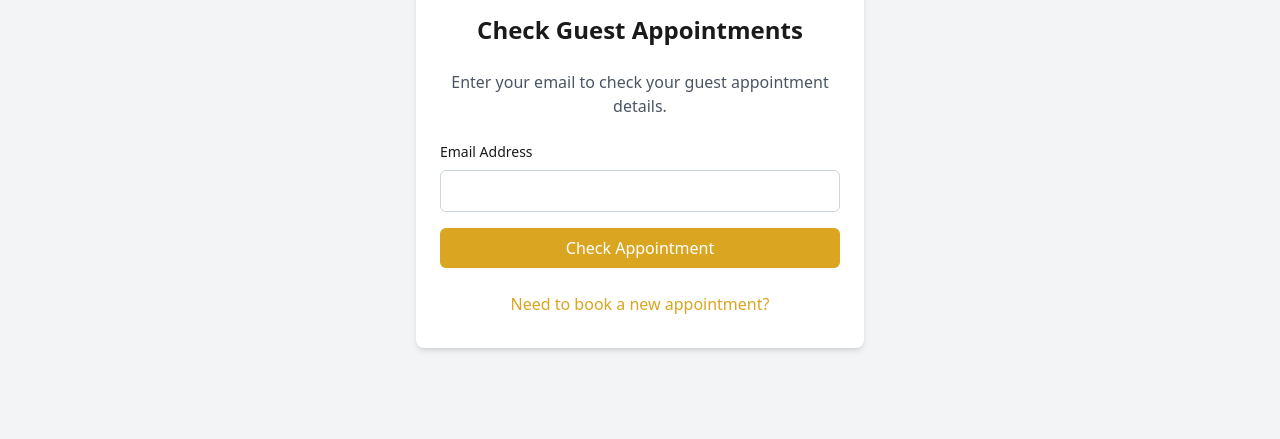
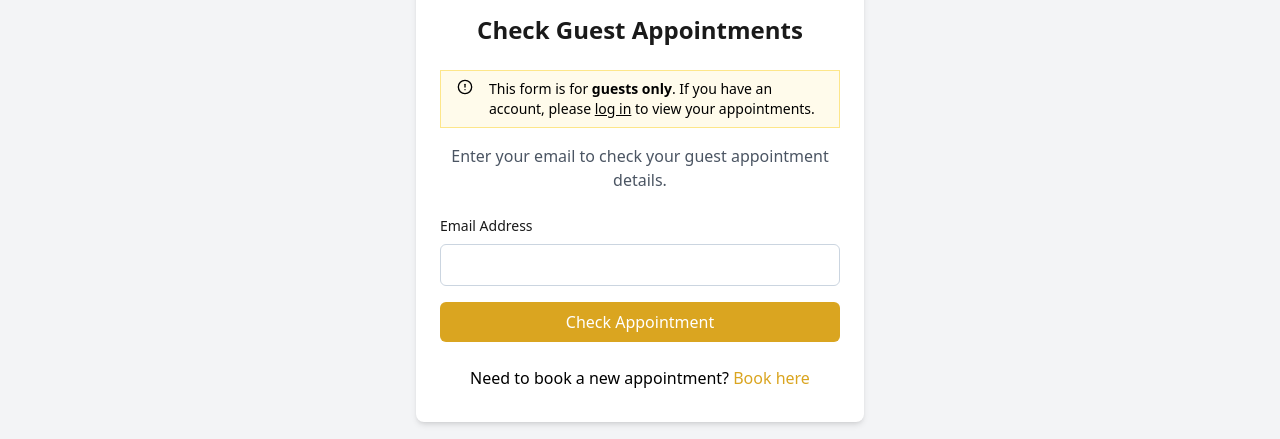
Before and after one commit to Darrenf040/changez-hair-salon, a Next.js app: page /check-appointment in a window 1280 px wide. Shown: the part 130-569 px from the top of the page. Built offline with nearby package versions, Linux system fonts and the light colour scheme; no server answers.

Commit message:
fix: logged in users cant see guest appointment checker page

```diff
--- a/app/check-appointment/page.tsx
+++ b/app/check-appointment/page.tsx
@@ -3,14 +3,15 @@
 import { useState } from "react"
 import { supabase } from "../utils/supabase/supabaseClient"
 import GuestAppointments from "../components/guest appointment/GuestAppointments"
+import { FiAlertCircle } from "react-icons/fi"
+import Link from "next/link"
 
 export default function CheckAppointment() {
   const [email, setEmail] = useState("")
   const [message, setMessage] = useState("")
   const [showAppointments ,setShowAppointments] = useState(false)
   const [guestAppointments, setGuestAppointments] = useState([])
-  const [pendingCancelAppointmentId, setPendingCancelAppointmentId] = useState(null)
-  const [showConfirmModal, setShowConfirmModal] = useState(false);
+
 
 
 
@@ -90,6 +91,14 @@ export default function CheckAppointment() {
         <div className="max-w-md mx-auto bg-white rounded-lg shadow-md overflow-hidden">
           <div className="px-6 py-8">
             <h1 className="text-2xl font-bold text-primary mb-6 text-center">Check Guest Appointments</h1>
+            <div className="flex gap-4 px-4 py-2 my-4 bg-amber-50 border border-amber-200">
+              <div>
+                <FiAlertCircle />
+              </div>
+              <div className="text-sm">
+              This form is for <strong>guests only</strong>. If you have an account, please <Link className="underline" href={"/login"}>log in</Link> to view your appointments.
+              </div>
+            </div>
 
             <p className="text-gray-600 mb-6 text-center">
               Enter your email to check your guest appointment details.
@@ -117,9 +126,7 @@ export default function CheckAppointment() {
             </form>
 
             <div className="mt-6 text-center">
-              <a href="/book" className="text-accent hover:underline">
-                Need to book a new appointment?
-              </a>
+            Need to book a new appointment? <Link className="text-accent hover:underline" href={"/book"}>Book here</Link>
             </div>
             <div>
               {message}
--- a/app/components/Navbar.js
+++ b/app/components/Navbar.js
@@ -64,6 +64,7 @@ export default function Navbar() {
           {/* Center nav links (desktop only) */}
           <div className="hidden lg:flex items-center gap-8">
             {navLinks.map((link) => (
+              link.href == "/check-appointment" && user ? "":
               <Link
                 key={link.href}
                 href={link.href}
@@ -169,6 +170,7 @@ export default function Navbar() {
           <div className="lg:hidden">
             <div className="px-2 pt-2 pb-3 space-y-1 sm:px-3">
               {navLinks.map((link) => (
+                link.href == "/check-appointment" && user ? "":
                 <Link
                   key={link.href}
                   href={link.href}
```
